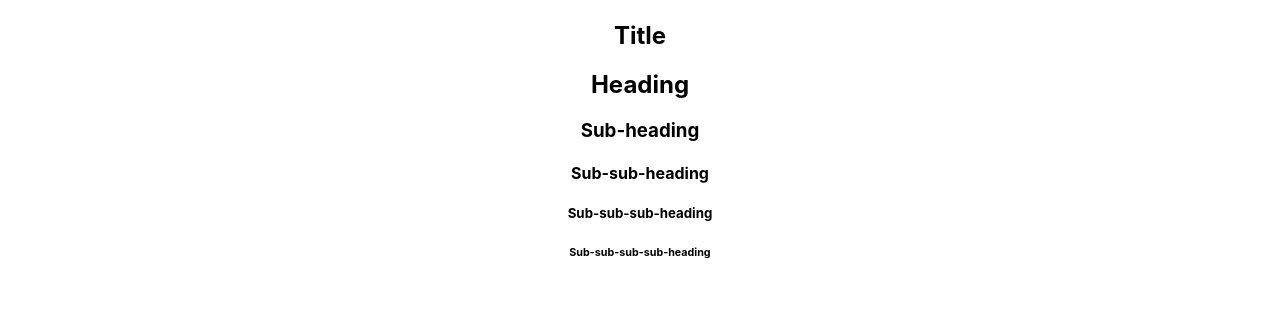
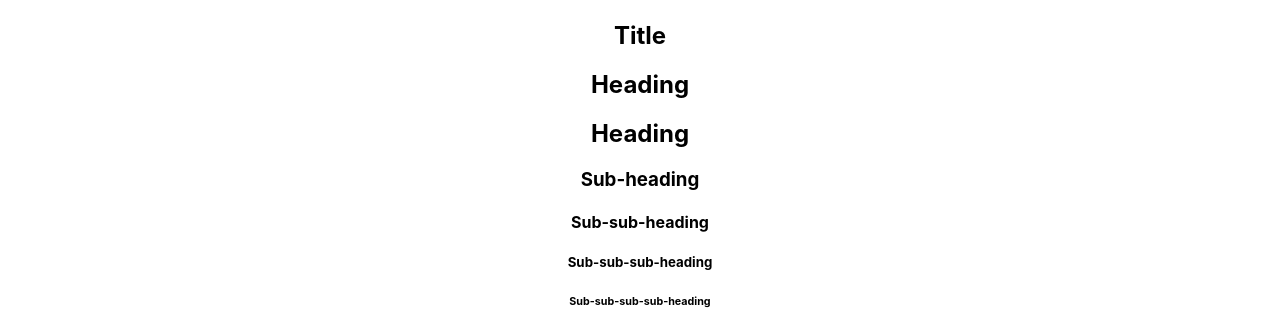
Before and after one commit to nat254/getting_started_practice, a React (Create React App) app: page / in a window 1280 px wide. Shown: the part 2564-2894 px from the top of the page. Before the commit the page ends 2848 px from the top, so only its background shows below. Built offline with nearby package versions, Linux system fonts and the light colour scheme.

Commit message:
refactor: add multiple sections with same size headings
This is the proper example of prop drilling because the same level is being passed to Headings under the same section.

```diff
--- a/src/component/PropDrilling.tsx
+++ b/src/component/PropDrilling.tsx
@@ -4,14 +4,34 @@ import Section from './Section';
 
 export default function PropDrilling(){
   return (
+    // <Section>
+    //   <Heading level={1}>Title</Heading>
+    //   <Heading level={2}>Heading</Heading>
+    //   <Heading level={3}>Sub-heading</Heading>
+    //   <Heading level={4}>Sub-sub-heading</Heading>
+    //   <Heading level={5}>Sub-sub-sub-heading</Heading>
+    //   <Heading level={6}>Sub-sub-sub-sub-heading</Heading>
+
+    // </Section>
+
     <Section>
       <Heading level={1}>Title</Heading>
-      <Heading level={2}>Heading</Heading>
-      <Heading level={3}>Sub-heading</Heading>
-      <Heading level={4}>Sub-sub-heading</Heading>
-      <Heading level={5}>Sub-sub-sub-heading</Heading>
-      <Heading level={6}>Sub-sub-sub-sub-heading</Heading>
-
+      <Section>
+        <Heading level={2}>Heading</Heading>
+        <Heading level={2}>Heading</Heading>
+        <Section>
+          <Heading level={3}>Sub-heading</Heading>
+          <Section>
+            <Heading level={4}>Sub-sub-heading</Heading>
+            <Section>
+              <Heading level={5}>Sub-sub-sub-heading</Heading>
+              <Section>
+                <Heading level={6}>Sub-sub-sub-sub-heading</Heading>
+              </Section>
+            </Section>
+          </Section>
+        </Section>
+      </Section>
     </Section>
   );
 };
```
